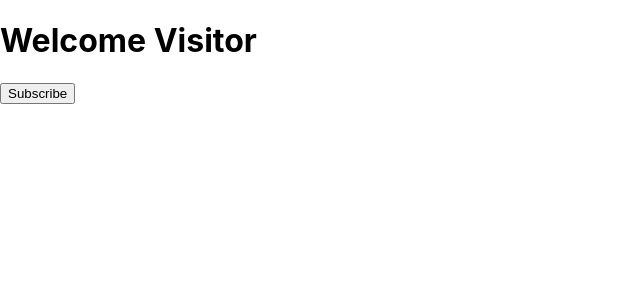
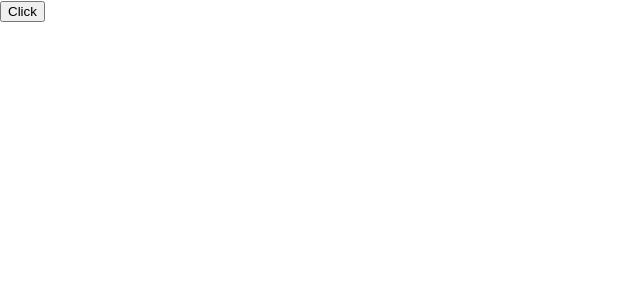
Before and after one commit to practice-programs/ReactPrograms, a React (Create React App) app: page / in a window 1280 px wide. Shown: the top 300 px of the page, without its empty margins (0-640 px from the left). Built offline with nearby package versions, Linux system fonts and the light colour scheme.

Commit message:
handling events

```diff
--- /dev/null
+++ b/src/handler.js
@@ -0,0 +1,17 @@
+import React from 'react';
+
+function FunctionClick() {
+
+    function clickHandler() {
+        console.log('Button is cliclked')
+    }
+    return(
+        <div>
+            <button onClick={clickHandler}>Click</button>
+        </div>
+    )
+}
+
+export default FunctionClick;
+
+// in class components method is accessed as {this.clickHandler}
--- a/src/index.js
+++ b/src/index.js
@@ -4,12 +4,14 @@
 // import FormatName from './jsxintro';
 // import PracticeComp from './functcomp';
 // import PracticeComp2 from './classcomp';
-import Subscribe from './subscribe';
+// import Subscribe from './subscribe';
+import FunctionClick from './handler';
 import reportWebVitals from './reportWebVitals';
 
 ReactDOM.render(
   <React.StrictMode>
-    <Subscribe />
+    <FunctionClick />
+    {/* <Subscribe /> */}
     {/* <FormatName />
     <PracticeComp book="Harry Potter" author="J.K. Rowling">
       <p>It is a fictional novel.</p>
```
